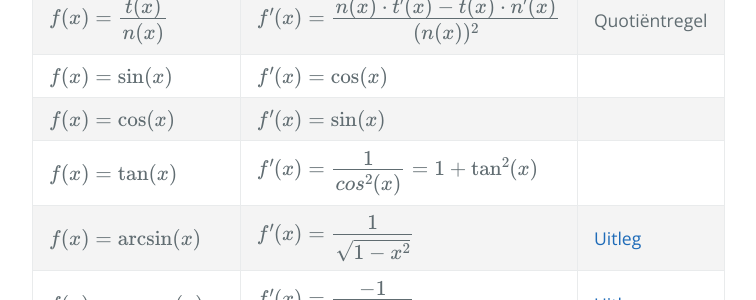
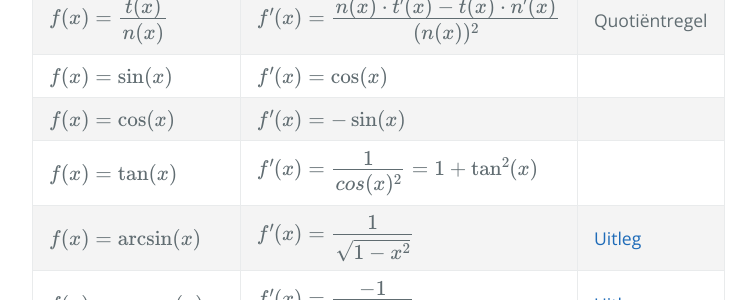
Before and after one commit to wiskundevragen/wiskundevragen.github.io, a Jekyll site: the page built from afgeleides/afgeleides.html, in a window 1280 px wide. Shown: the part 1184-1484 px from the top of the page, without its empty margins (192-948 px from the left). Built offline with Jekyll 4.4.1, drawn with Linux system fonts in a browser that asks for light colours.

Commit message:
fix all derivatives without JS

```diff
--- a/afgeleides/afgeleides.html
+++ b/afgeleides/afgeleides.html
@@ -19,83 +19,148 @@
 		<td><b>Opmerking</b></td>
 	</tr>
 	<tr>
-		<td>\(f(x)=a\cdot x^n\)</td>
-		<td>\(f'(x)=n\cdot a \cdot x^{n-1}\)</td>
+		<td>
+			<mathEl data='f(x)=a\cdot x^n'>f(x)=a*x^n</mathEl>
+		</td>
+		<td>
+			<mathEl data="f'(x)=n\cdot a \cdot x^{n-1}">f(x)=n * a * x^(n-1)</mathEl>
+		</td>
 		<td></td>
 	</tr>
 	<tr>
-		<td>\(f(x)=\sqrt{x}=x^{\frac12}\)</td>
-		<td>\(f'(x)=\dfrac1{2\sqrt{x}}\)</td>
+		<td>
+			<mathEl data='f(x)=\sqrt{x}=x^{\frac12}'>f(x)=sqrt(x)=x^0.5</mathEl>
+		</td>
+		<td>
+			<mathEl data="f'(x)=\dfrac1{2\sqrt{x}}">f'(x)=1/2sqrt(x)</mathEl>
+		</td>
 		<td></td>
 	</tr>
 	<tr>
-		<td>\(f(x)=\ln(x)\)</td>
-		<td>\(f'(x)=\dfrac1x=x^{-1}\)</td>
+		<td>
+			<mathEl data="f(x)=\ln(x)">f(x)=ln(x)</mathEl>
+		</td>
+		<td>
+			<mathEl data="f'(x)=\dfrac1x=x^{-1}">f'(x)=1/x=x^-1</mathEl>
+		</td>
 		<td></td>
 	</tr>
 	<tr>
-		<td>\(f(x)=\log_a(x)\)</td>
-		<td>\(f'(x)=\dfrac1{x\cdot\ln(a)}\)</td>
+		<td>
+			<mathEl data="f(x)=\log_a(x)">f(x)=log_a(x)</mathEl>
+		</td>
+		<td>
+			<mathEl data="f'(x)=\dfrac1{x\cdot\ln(a)}">f'(x)=1/(x ln(a))</mathEl>
+		</td>
 		<td></td>
 	</tr>
 	<tr>
-		<td>\(f(x)=e^{ax}\)</td>
-		<td>\(f'(x)=a\cdot e^{ax}\)</td>
+		<td>
+			<mathEl data="f(x)=e^{ax}">f(x)=e^ax</mathEl>
+		</td>
+		<td>
+			<mathEl data="f'(x)=a\cdot e^{ax}">f'(x)=a * e^ax</mathEl>
+		</td>
 		<td></td>
 	</tr>
 	<tr>
-		<td>\(f(x)=a^{x}\)</td>
-		<td>\(f'(x)=a^x \cdot \ln(a)\)</td>
+		<td>
+			<mathEl data="f(x)=a^{x}">f(x)=a^x</mathEl>
+		</td>
+		<td>
+			<mathEl data="f'(x)=a^x \cdot \ln(a)">f'(x)=a^x * ln(a)</mathEl>
+		</td>
 		<td></td>
 	</tr>
 	<tr>
-		<td>\(f(x)=g(x) + h(x)\)</td>
-		<td>\(f'(x)=g'(x) + h'(x)\)</td>
+		<td>
+			<mathEl data="f(x)=g(x) + h(x)">f(x) = g(x) + h(x)</mathEl>
+		</td>
+		<td>
+			<mathEl data="f'(x)=g'(x) + h'(x)">f'(x) = g'(x) + h'(x)</mathEl>
+		</td>
 		<td>Somregel</td>
 	</tr>
 	<tr>
-		<td>\(f(x)=g(x)h(x)\)</td>
-		<td>\(f'(x)=g'(x)h(x) + g(x)h'(x)\)</td>
+		<td>
+			<mathEl data="f(x)=g(x)h(x)">f(x)=g(x)h(x)</mathEl>
+		</td>
+		<td>
+			<mathEl data="f'(x)=g'(x)h(x) + g(x)h'(x)">f'(x)=g'(x)h(x) + g(x)h'(x)</mathEl>
+		</td>
 		<td>Productregel</td>
 	</tr>
 	<tr>
-		<td>\(f(x)=g(h(x))\)</td>
-		<td>\(f'(x)=g'(h(x))\cdot h'(x)\)</td>
+		<td>
+			<mathEl data="f(x)=g(h(x))">f(x)=g(h(x))</mathEl>
+		</td>
+		<td>
+			<mathEl data="f'(x)=g'(h(x))\cdot h'(x)">f'(x)=g'(h(x))*h'(x)</mathEl>
+		</td>
 		<td>Kettingregel</td>
 	</tr>
 	<tr>
-		<td>\(f(x)=\dfrac{t(x)}{n(x)}\)</td>
-		<td>\(f'(x)=\dfrac{n(x)\cdot t'(x) - t(x)\cdot n'(x)}{(n(x))^2}\)</td>
+		<td>
+			<mathEl data="f(x)=\dfrac{t(x)}{n(x)}">f(x)=t(x)/n(x)</mathEl>
+		</td>
+		<td>
+			<mathEl data="f'(x)=\dfrac{n(x)\cdot t'(x) - t(x)\cdot n'(x)}{(n(x))^2}">f'(x)=(n(x)*t'(x)-t*a'(x))/(n(x)^2)
+			</mathEl>
+		</td>
 		<td>Quotiëntregel</td>
 	</tr>
 	<tr>
-		<td>\(f(x)=\sin(x)\)</td>
-		<td>\(f'(x)=\cos(x)\)</td>
+		<td>
+			<mathEl data="f(x)=\sin(x)">f(x)=sin(x)</mathEl>
+		</td>
+		<td>
+			<mathEl data="f'(x)=\cos(x)">f'(x)=cos(x)</mathEl>
+		</td>
 		<td></td>
 	</tr>
 	<tr>
-		<td>\(f(x)=\cos(x)\)</td>
-		<td>\(f'(x)=\sin(x)\)</td>
+		<td>
+			<mathEl data="f(x)=\cos(x)">f(x)=cos(x)</mathEl>
+		</td>
+		<td>
+			<mathEl data="f'(x)=-\sin(x)">f'(x)=-sin(x)</mathEl>
+		</td>
 		<td></td>
 	</tr>
 	<tr>
-		<td>\(f(x)=\tan(x)\)</td>
-		<td>\(f'(x)=\dfrac1{cos^2(x)}=1+\tan^2(x)\)</td>
+		<td>
+			<mathEl data="f(x)=\tan(x)">f(x)=tan(x)</mathEl>
+		</td>
+		<td>
+			<mathEl data="f'(x)=\dfrac1{cos(x)^2}=1+\tan^2(x)">f'(x)=1/(cos(x)^2)=1+tan(x)^2</mathEl>
+		</td>
 		<td></td>
 	</tr>
 	<tr>
-		<td>\(f(x)=\arcsin(x)\)</td>
-		<td>\(f'(x)=\dfrac{1}{\sqrt{1-x^2}}\)</td>
+		<td>
+			<mathEl data="f(x)=\arcsin(x)">f(x)=arcsin(x)</mathEl>
+		</td>
+		<td>
+			<mathEl data="f'(x)=\dfrac{1}{\sqrt{1-x^2}}">f'(x)=1/sqrt(1-x^2)</mathEl>
+		</td>
 		<td><a href='arcsinx'>Uitleg</a></td>
 	</tr>
 	<tr>
-		<td>\(f(x)=\arccos(x)\)</td>
-		<td>\(f'(x)=\dfrac{-1}{\sqrt{1-x^2}}\)</td>
+		<td>
+			<mathEl data="f(x)=\arccos(x)">f(x)=arccos(x)</mathEl>
+		</td>
+		<td>
+			<mathEl data="f'(x)=\dfrac{-1}{\sqrt{1-x^2}}">f'(x)=-1/sqrt(1-x^2)</mathEl>
+		</td>
 		<td><a href='arccosx'>Uitleg</a></td>
 	</tr>
 	<tr>
-		<td>\(f(x)=\arctan(x)\)</td>
-		<td>\(f'(x)=\dfrac1{x^2+1}\)</td>
+		<td>
+			<mathEl data="f(x)=\arctan(x)">f(x)=arctan(x)</mathEl>
+		</td>
+		<td>
+			<mathEl data="f'(x)=\dfrac1{x^2+1}">f'(x)=1/(x^2+1)</mathEl>
+		</td>
 		<td><a href='arctanx'>Uitleg</a></td>
 	</tr>
 </table>
```
